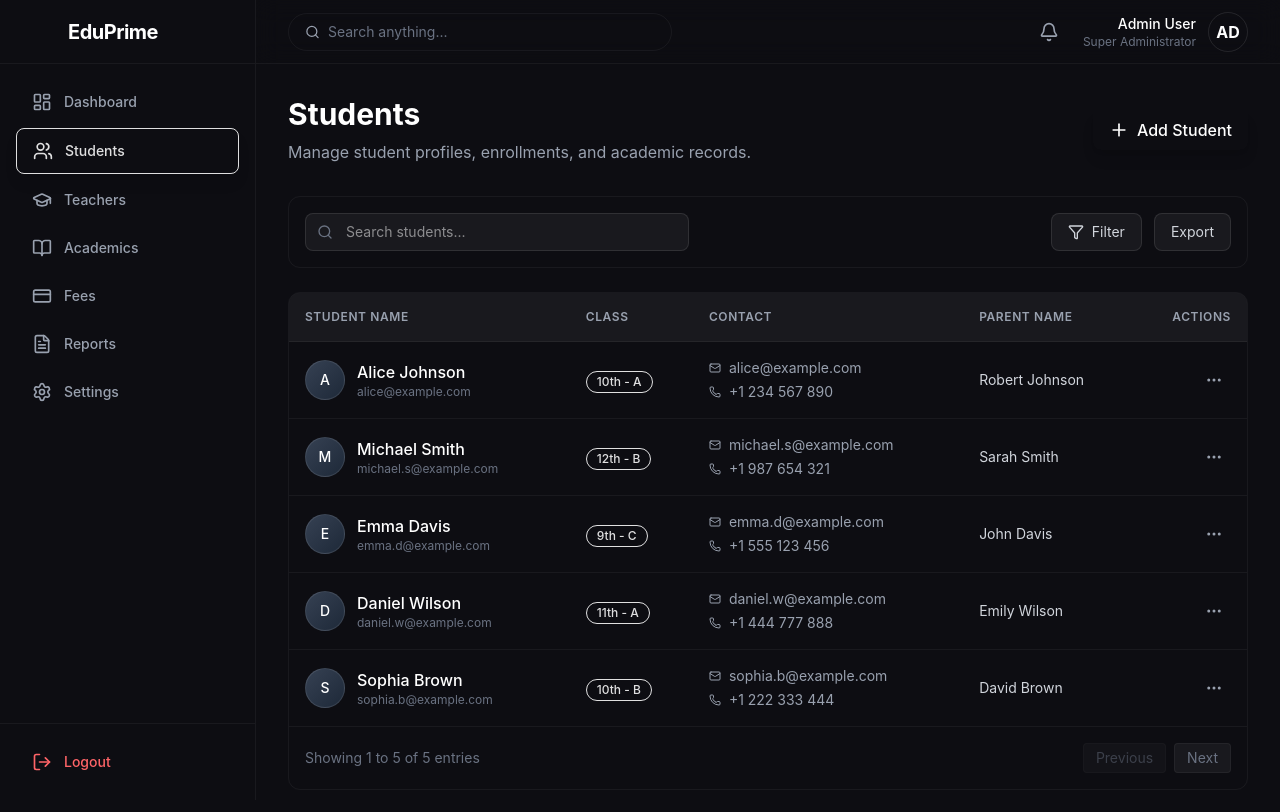
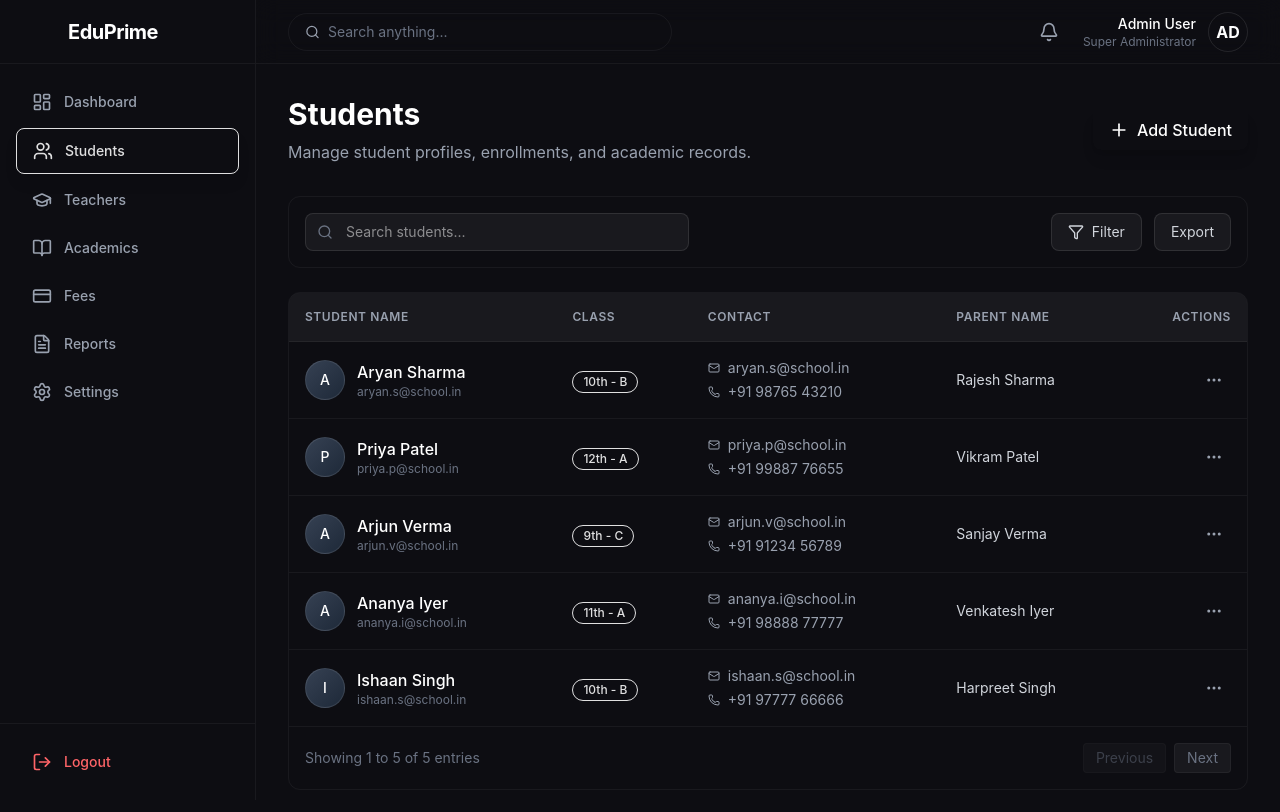
Before and after one commit to Naseer-047/School-website, a React app in the folder frontend/: page /admin/students in a window 1280 px wide. Shown: the top 812 px of the page. Built offline with nearby package versions, Linux system fonts and the light colour scheme; the HTML template or start-up script is replaced by a standard one.

Commit message:
add Students page UI with student listing, search, filter, and mock data.

```diff
--- a/frontend/src/pages/admin/Students.jsx
+++ b/frontend/src/pages/admin/Students.jsx
@@ -14,11 +14,11 @@ const Students = () => {
         // Simulating data fetch
         setTimeout(() => {
             setStudents([
-                { id: 1, name: "Alice Johnson", grade: "10th", section: "A", email: "alice@example.com", parent: "Robert Johnson", phone: "+1 234 567 890" },
-                { id: 2, name: "Michael Smith", grade: "12th", section: "B", email: "michael.s@example.com", parent: "Sarah Smith", phone: "+1 987 654 321" },
-                { id: 3, name: "Emma Davis", grade: "9th", section: "C", email: "emma.d@example.com", parent: "John Davis", phone: "+1 555 123 456" },
-                { id: 4, name: "Daniel Wilson", grade: "11th", section: "A", email: "daniel.w@example.com", parent: "Emily Wilson", phone: "+1 444 777 888" },
-                { id: 5, name: "Sophia Brown", grade: "10th", section: "B", email: "sophia.b@example.com", parent: "David Brown", phone: "+1 222 333 444" },
+                { id: 1, name: "Aryan Sharma", grade: "10th", section: "B", email: "aryan.s@school.in", parent: "Rajesh Sharma", phone: "+91 98765 43210" },
+                { id: 2, name: "Priya Patel", grade: "12th", section: "A", email: "priya.p@school.in", parent: "Vikram Patel", phone: "+91 99887 76655" },
+                { id: 3, name: "Arjun Verma", grade: "9th", section: "C", email: "arjun.v@school.in", parent: "Sanjay Verma", phone: "+91 91234 56789" },
+                { id: 4, name: "Ananya Iyer", grade: "11th", section: "A", email: "ananya.i@school.in", parent: "Venkatesh Iyer", phone: "+91 98888 77777" },
+                { id: 5, name: "Ishaan Singh", grade: "10th", section: "B", email: "ishaan.s@school.in", parent: "Harpreet Singh", phone: "+91 97777 66666" },
             ]);
             setLoading(false);
         }, 1000);
```
